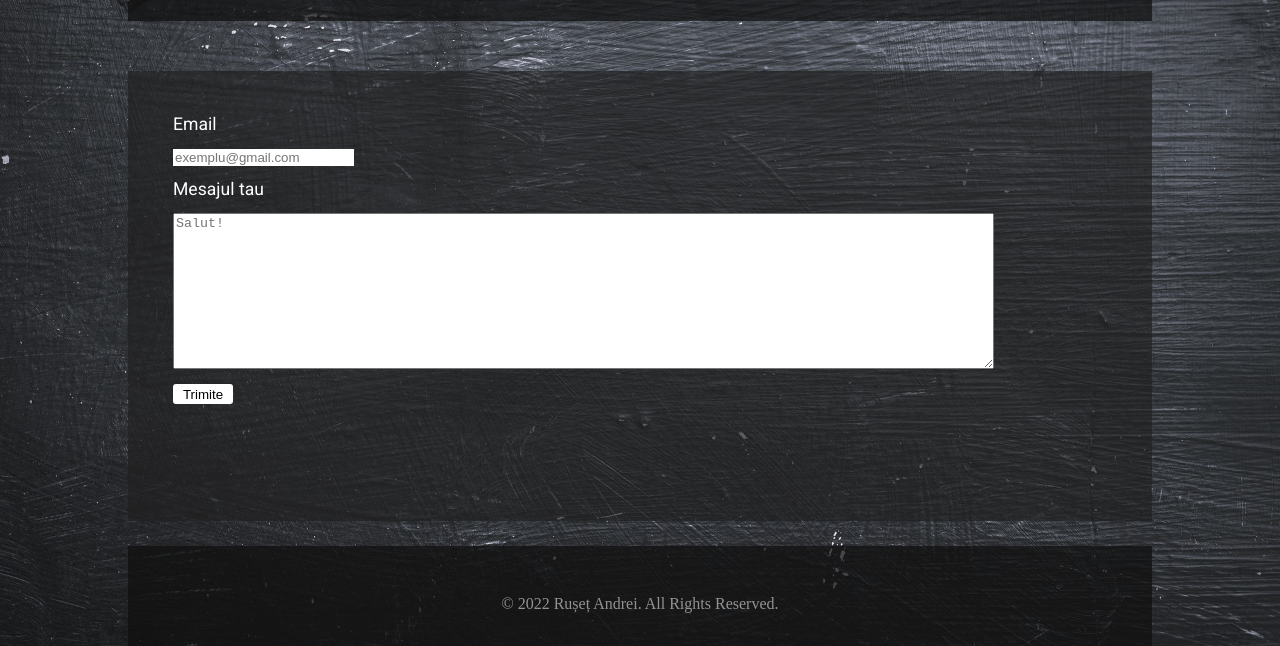
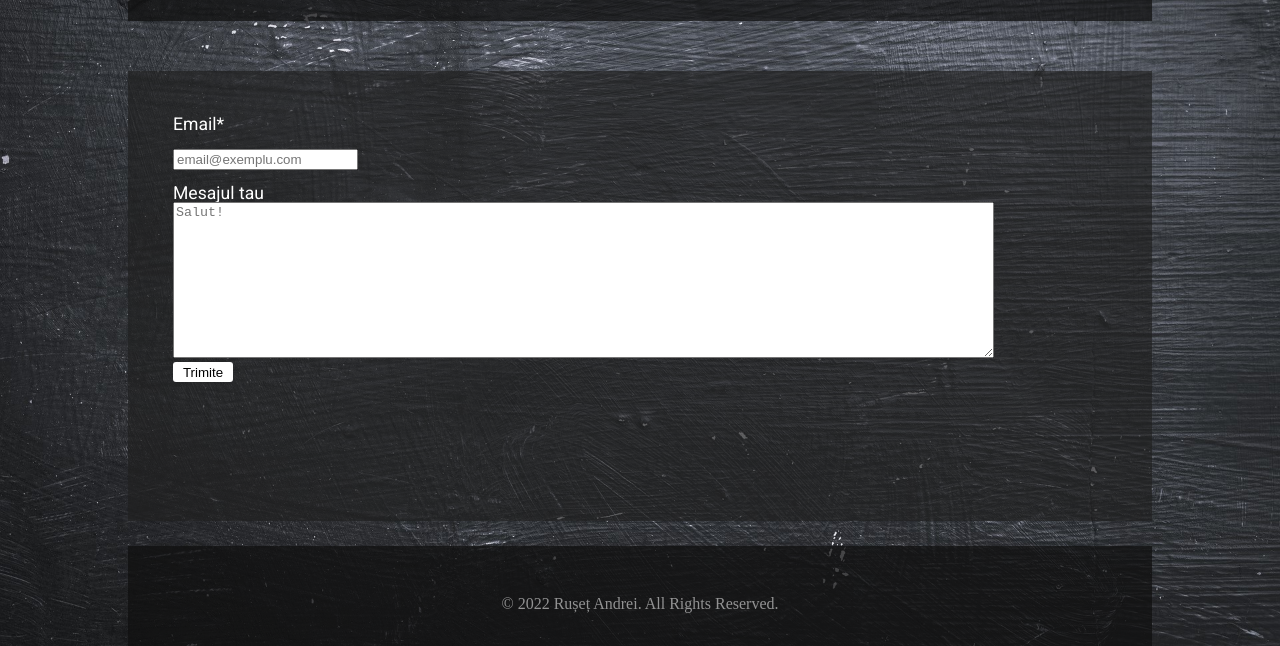
Before and after one commit to R0andrei/AuthorWebsite, a plain HTML site: page contact.html in a window 1280 px wide. Shown: the part 172-818 px from the top of the page. Drawn offline with nearby package versions, Linux system fonts and the light colour scheme.

Commit message:
Add files via upload

```diff
--- a/contact.html
+++ b/contact.html
@@ -12,7 +12,8 @@
     <link rel="stylesheet" href="css-reset.css">
     <link rel="stylesheet" href="istyle.css">
     <link rel="shortcut icon" href="/images/favicon.ico" type="image/x-icon">
-    <link href="https://fonts.googleapis.com/css2?family=Lobster&family=Oswald:wght@400;700&family=Roboto&display=swap" rel="stylesheet">
+    <link href="https://fonts.googleapis.com/css2?family=Lobster&family=Oswald:wght@400;700&family=Roboto&display=swap"
+        rel="stylesheet">
 </head>
 
 <body>
@@ -61,22 +62,26 @@
         </header>
         <main>
             <div class="contact">
-                <form action="" method="post">
-                    <label for="email">Email</label>
-                    <input type="email" name="email" id="email" placeholder="exemplu@gmail.com">
-                    <label for="text">Mesajul tau</label>
-                    <textarea name="contact ikira" id="text" cols="100" rows="10" placeholder="Salut!"></textarea>
-                    <input type="submit" class="send" value="Trimite" >
+                <form name="form" action="#">
+                    <ul>
+                        <li><label for="text">Email*</label></li>
+                        <li><input type="text" name="text" id="text" placeholder="email@exemplu.com"></li>
+                        <li><label for="mesaj">Mesajul tau</label></li>
+                        <li><textarea name="contact ikira" id="mesaj" cols="100" rows="10"
+                                placeholder="Salut!"></textarea></li>
+                        <li><input type="submit" class="send" value="Trimite" onclick="sendMail(document.form.text)">
+                        </li>
+                    </ul>
                 </form>
             </div>
         </main>
         <footer>
-        <p>© 2022 Rușeț Andrei. All Rights Reserved.</p>
+            <p>© 2022 Rușeț Andrei. All Rights Reserved.</p>
         </footer>
     </div>
     <script src="https://code.jquery.com/jquery-3.6.0.js"
-  integrity="sha256-H+K7U5CnXl1h5ywQfKtSj8PCmoN9aaq30gDh27Xc0jk="
-  crossorigin="anonymous"></script>
+        integrity="sha256-H+K7U5CnXl1h5ywQfKtSj8PCmoN9aaq30gDh27Xc0jk=" crossorigin="anonymous"></script>
     <script src="/dropdown.js"></script>
 </body>
+
 </html>
--- a/dropdown.js
+++ b/dropdown.js
@@ -1,19 +1,24 @@
 //dropdown button global
-$(document).ready(function(){
-$("#dbutton").hover(function(){
-    $("#drop").toggle()
+
+$(document).ready(function () {
+    $("#dbutton").hover(function () {
+        $("#drop").toggle()
     });
 });
+
 //dropdown button mobile
-$(document).ready(function(){
-    $(".burger").click(function(){
+
+$(document).ready(function () {
+    $(".burger").click(function () {
         $(".nav-mob").toggle()
     });
 });
+
 //carousel
+
 var slideIndex = 1;
 showSlides(slideIndex);
-sTimer = setInterval(function(){auto()}, 4000);
+sTimer = setInterval(function () { auto() }, 4000);
 function auto() {
     slideIndex++;
     if (slideIndex > 3) { slideIndex = 1 }
@@ -23,7 +28,7 @@ function auto() {
 function currentSlide(n) {
     clearInterval(sTimer);
     showSlides(slideIndex = n);
-    sTimer = setInterval(function(){auto()}, 4000);
+    sTimer = setInterval(function () { auto() }, 4000);
 }
 
 function showSlides(x) {
@@ -35,7 +40,19 @@ function showSlides(x) {
     }
     for (i = 0; i < dots.length; i++) {
         dots[i].className = dots[i].className.replace(" active", "");
-      }
+    }
     slides[slideIndex - 1].style.display = "block";
-    dots[slideIndex-1].className += " active";
+    dots[slideIndex - 1].className += " active";
 }
+
+// Form validation
+
+function sendMail(mail) {
+    let mailFormat = /^\w+([\.-]?\w+)*@\w+([\.-]?\w+)*(\.\w{2,3})+$/;
+    if (mail.value.match(mailFormat)) {
+        alert("Mesaj trimis");
+    }
+    else {
+        alert("Adresa de email incorecta");
+    }
+}
```
